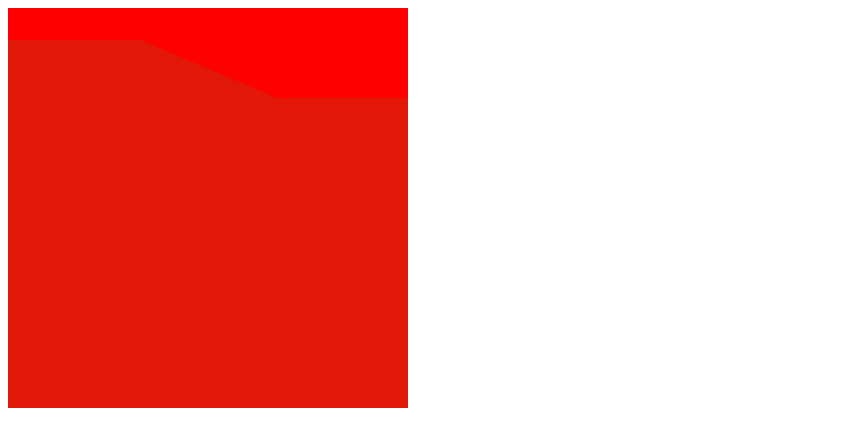
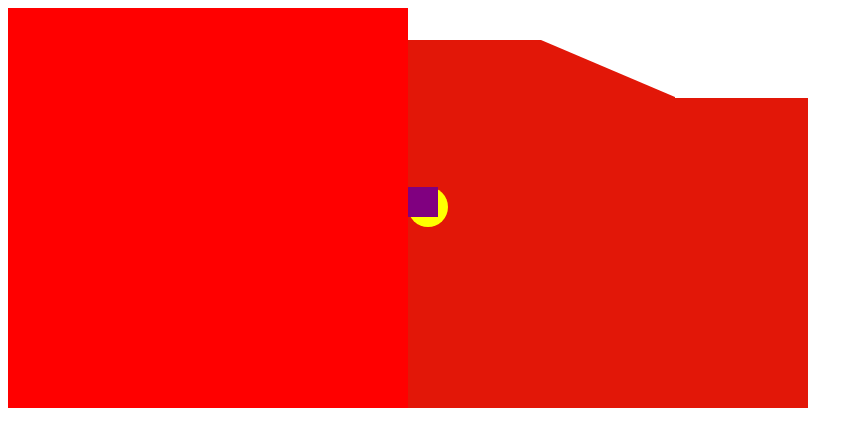
Before and after one commit to Dana94/css-animation-practice, a Vue app: page / in a window 1280 px wide. Shown: the top 446 px of the page, without its empty margins (0-863 px from the left). Built offline with nearby package versions, Linux system fonts and the light colour scheme.

Commit message:
Working on latch cover

```diff
--- a/src/components/DoorEffect.vue
+++ b/src/components/DoorEffect.vue
@@ -9,9 +9,11 @@
         <div class="side3">
 
         </div>
-      </div> -->
+      </div>-->
       <div class="door">
-        <div class="latch"></div>
+        <div class="latch">
+          <div class="button"></div>
+        </div>
         <div class="blue1"></div>
         <div class="blue2"></div>
         <div class="blue3">
@@ -39,7 +41,7 @@ export default {
 }
 
 .door {
-  //animation: open 2s linear forwards;
+  animation: open 2s linear forwards;
   position: relative;
   display: grid;
   grid-template-rows: auto auto;
@@ -73,7 +75,6 @@ export default {
   grid-area: p1;
   border-top: 58px solid transparent;
 
-
   .inner {
     background-color: #e21708;
     height: 100%;
@@ -102,13 +103,11 @@ export default {
 }
 
 .side3 {
-
   height: 318px;
   border-top: 50px solid transparent;
   width: 100%;
   grid-area: p3;
   background-color: #e21708;
-
 }
 
 .red {
@@ -117,9 +116,17 @@ export default {
 
 .latch {
   position: absolute;
-  width: 20px;
-  height: auto;
+  width: 40px;
+  height: 40px;
+  border-radius: 50%;
+  top: 40%;
   background-color: yellow;
+
+  .button {
+    width: 30px;
+    height: 30px;
+    background-color: purple;
+  }
 }
 
 @keyframes open {
```
